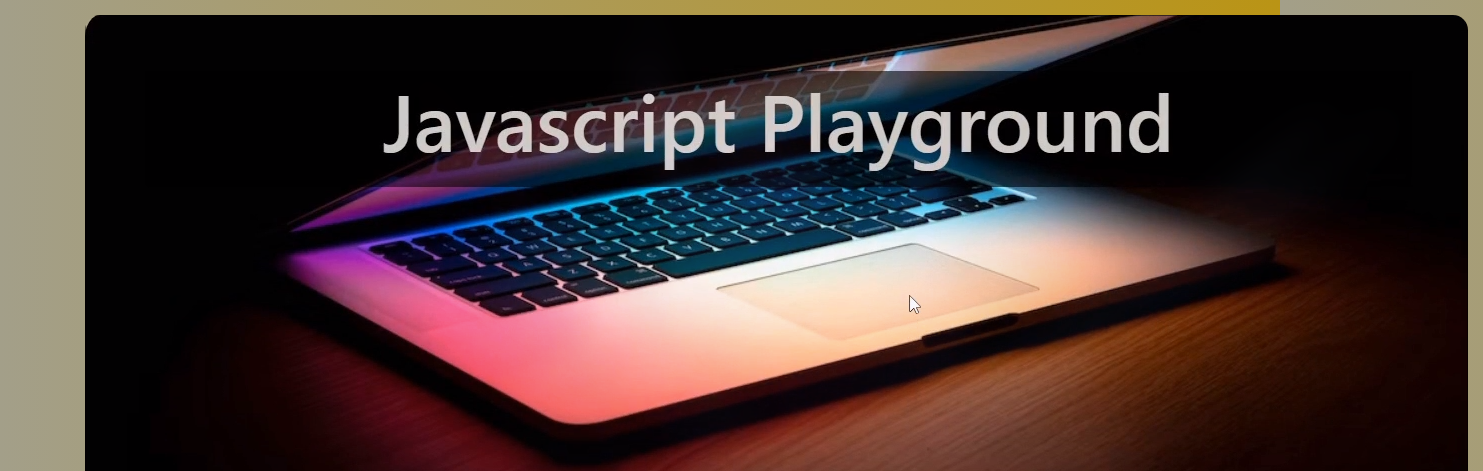
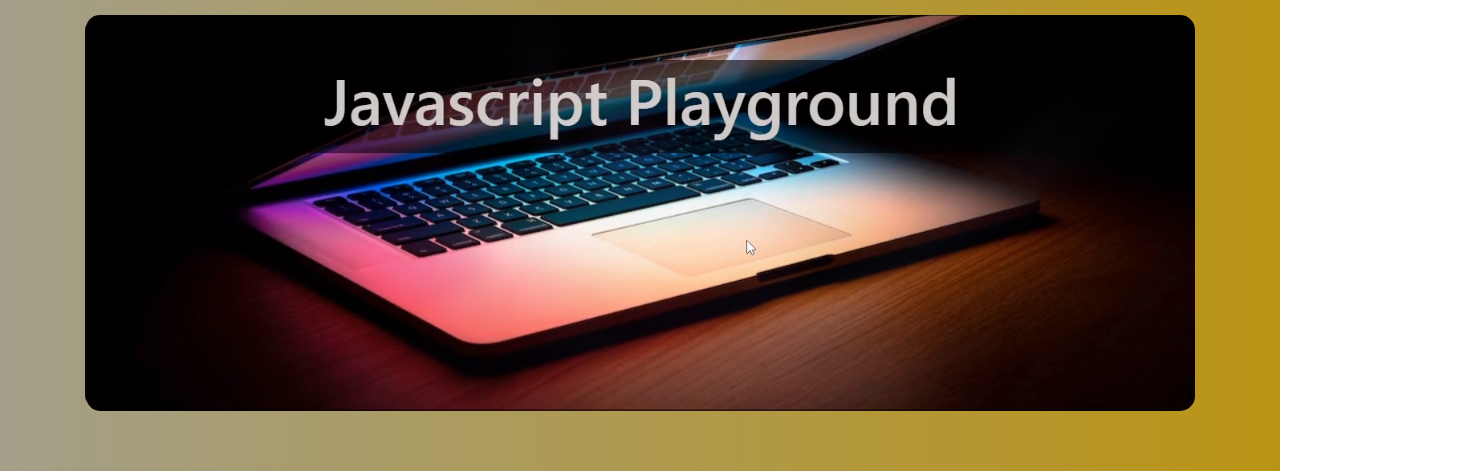
Before and after one commit to JitendraKumar1092/web-end, a plain HTML site: page index.html in a window 1280 px wide. Shown: the top 471 px of the page, 1483 px wide, since content can reach past the window. Drawn offline with nearby package versions, Linux system fonts and the light colour scheme.

Commit message:
Update style.css

```diff
--- a/style.css
+++ b/style.css
@@ -8,14 +8,14 @@ body {
 }
 
 .responsive {
-    width: 200%;
+    width: 100%;
     margin: 0 auto;
     height: auto;
 }
 
 img {
     padding: 15px;
-    width:100%;
+    width:80%;
     border-radius: 30px;
 }
 
```
